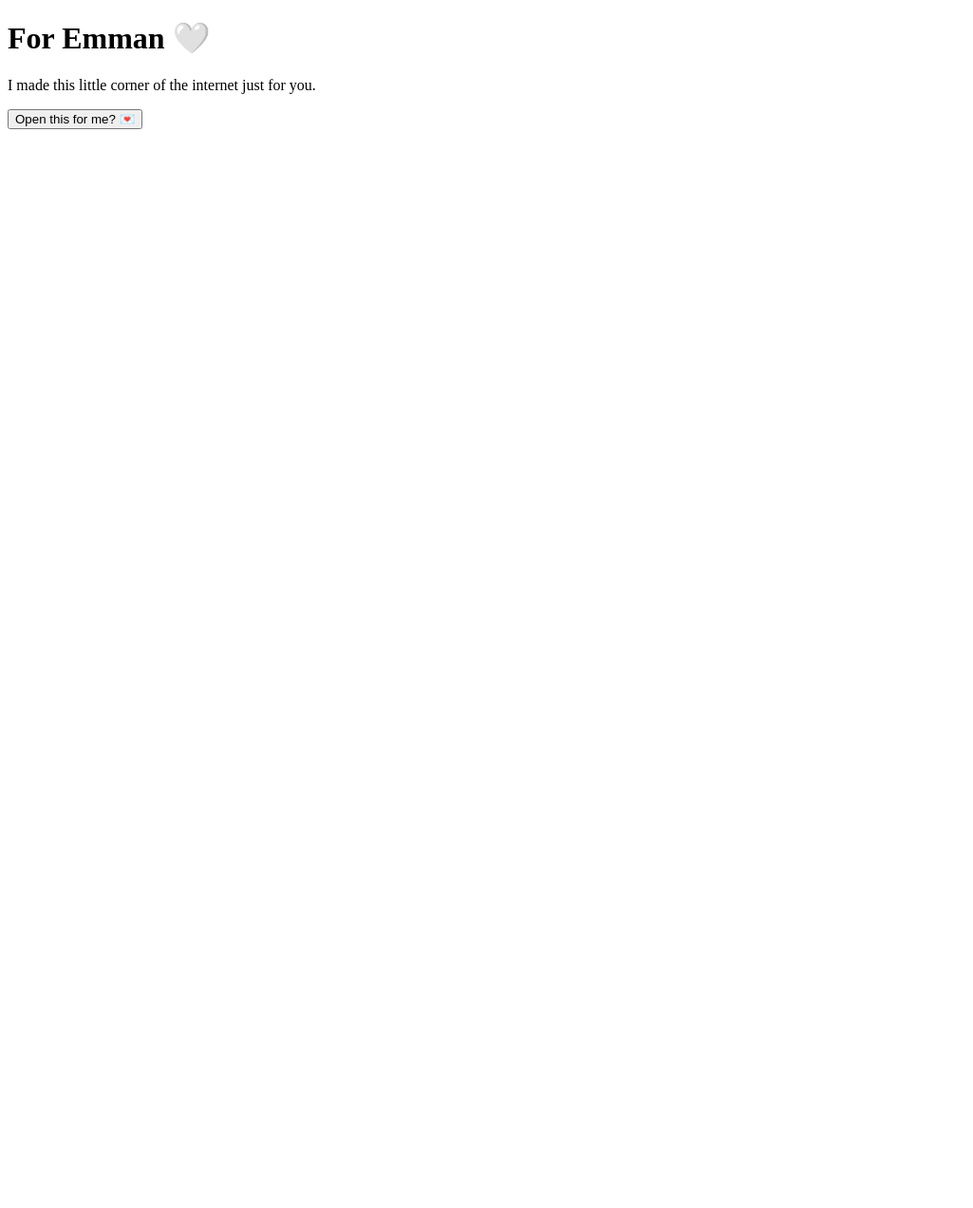
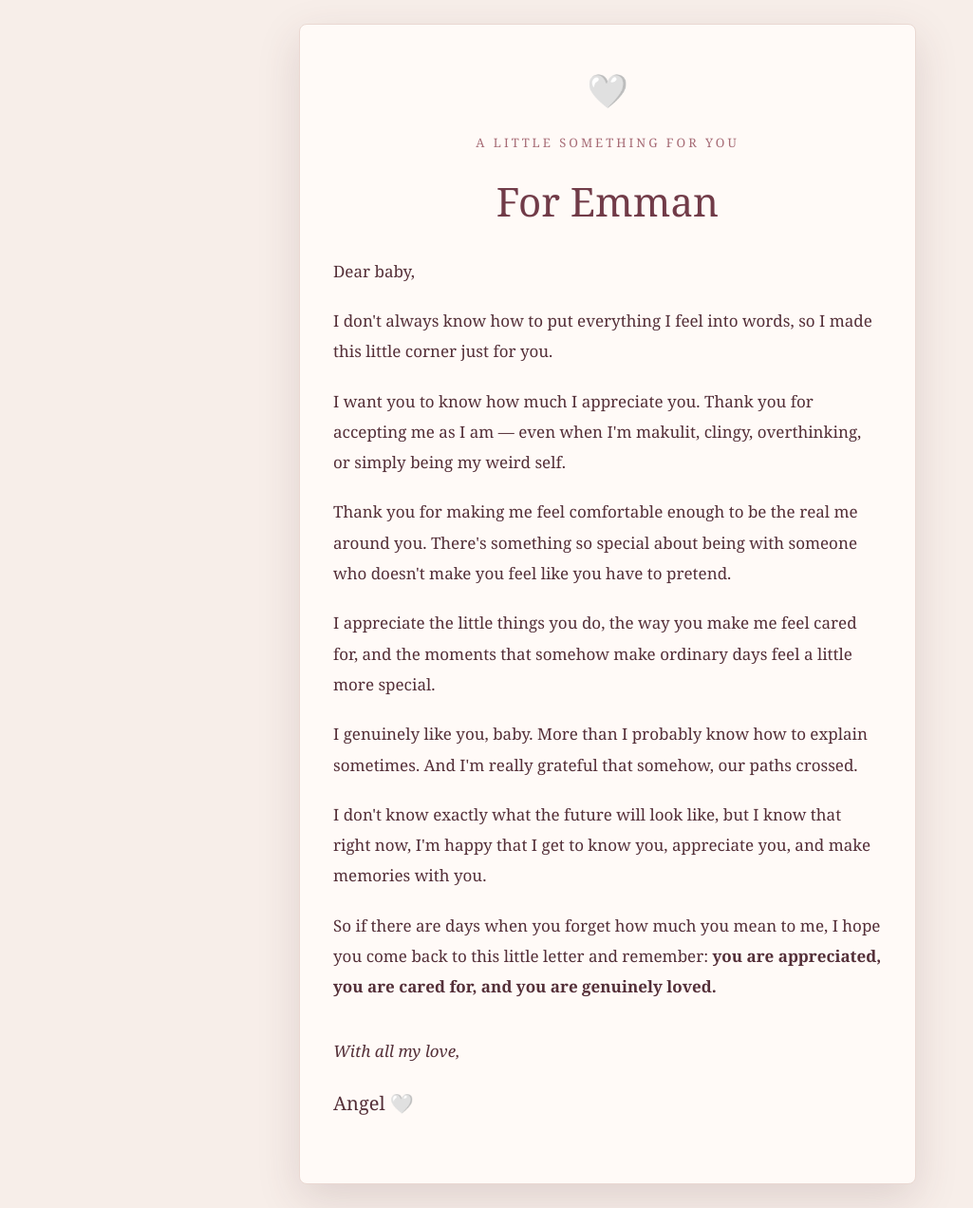
Before and after one commit to apai79873-ui/for-emman, a plain HTML site: page index.html in a window 1280 px wide. Shown: the whole page at 95% size, without its empty margins (0-1025 px from the left). Before the commit the page ends 800 px from the top, so only its background shows below. Drawn offline with Linux system fonts and the light colour scheme.

Commit message:
Update index.html

```diff
--- a/index.html
+++ b/index.html
@@ -3,16 +3,154 @@
 <head>
     <meta charset="UTF-8">
     <meta name="viewport" content="width=device-width, initial-scale=1.0">
-    <title>For Emman 🤍</title>
+    <title>A Letter for Emman 🤍</title>
+
+    <style>
+        * {
+            box-sizing: border-box;
+        }
+
+        body {
+            margin: 0;
+            min-height: 100vh;
+            font-family: Georgia, serif;
+            background: #f7eee9;
+            color: #542f38;
+            display: flex;
+            justify-content: center;
+            align-items: center;
+            padding: 25px;
+        }
+
+        .letter {
+            width: 100%;
+            max-width: 650px;
+            background: #fffaf7;
+            padding: 45px 35px;
+            border-radius: 8px;
+            box-shadow: 0 15px 45px rgba(90, 50, 55, 0.15);
+            border: 1px solid #ead8d2;
+        }
+
+        .small {
+            text-align: center;
+            font-size: 13px;
+            letter-spacing: 3px;
+            text-transform: uppercase;
+            color: #a66b75;
+        }
+
+        h1 {
+            text-align: center;
+            font-size: 42px;
+            font-weight: normal;
+            margin: 15px 0 30px;
+            color: #713b48;
+        }
+
+        .heart {
+            text-align: center;
+            font-size: 35px;
+            margin-bottom: 20px;
+        }
+
+        p {
+            font-size: 17px;
+            line-height: 1.9;
+            margin: 20px 0;
+        }
+
+        .closing {
+            margin-top: 35px;
+            font-style: italic;
+        }
+
+        .signature {
+            margin-top: 10px;
+            font-size: 20px;
+        }
+
+        @media (max-width: 500px) {
+            .letter {
+                padding: 35px 25px;
+            }
+
+            h1 {
+                font-size: 34px;
+            }
+
+            p {
+                font-size: 16px;
+            }
+        }
+    </style>
 </head>
 
 <body>
 
-    <h1>For Emman 🤍</h1>
+    <main class="letter">
 
-    <p>I made this little corner of the internet just for you.</p>
+        <div class="heart">🤍</div>
 
-    <button>Open this for me? 💌</button>
+        <p class="small">A little something for you</p>
+
+        <h1>For Emman</h1>
+
+        <p>
+            Dear baby,
+        </p>
+
+        <p>
+            I don't always know how to put everything I feel into words,
+            so I made this little corner just for you.
+        </p>
+
+        <p>
+            I want you to know how much I appreciate you. Thank you for
+            accepting me as I am — even when I'm makulit, clingy,
+            overthinking, or simply being my weird self.
+        </p>
+
+        <p>
+            Thank you for making me feel comfortable enough to be the real
+            me around you. There's something so special about being with
+            someone who doesn't make you feel like you have to pretend.
+        </p>
+
+        <p>
+            I appreciate the little things you do, the way you make me
+            feel cared for, and the moments that somehow make ordinary
+            days feel a little more special.
+        </p>
+
+        <p>
+            I genuinely like you, baby. More than I probably know how to
+            explain sometimes. And I'm really grateful that somehow,
+            our paths crossed.
+        </p>
+
+        <p>
+            I don't know exactly what the future will look like, but I
+            know that right now, I'm happy that I get to know you,
+            appreciate you, and make memories with you.
+        </p>
+
+        <p>
+            So if there are days when you forget how much you mean to me,
+            I hope you come back to this little letter and remember:
+            <strong>you are appreciated, you are cared for, and you are
+            genuinely loved.</strong>
+        </p>
+
+        <p class="closing">
+            With all my love,
+        </p>
+
+        <p class="signature">
+            Angel 🤍
+        </p>
+
+    </main>
 
 </body>
 </html>
```
